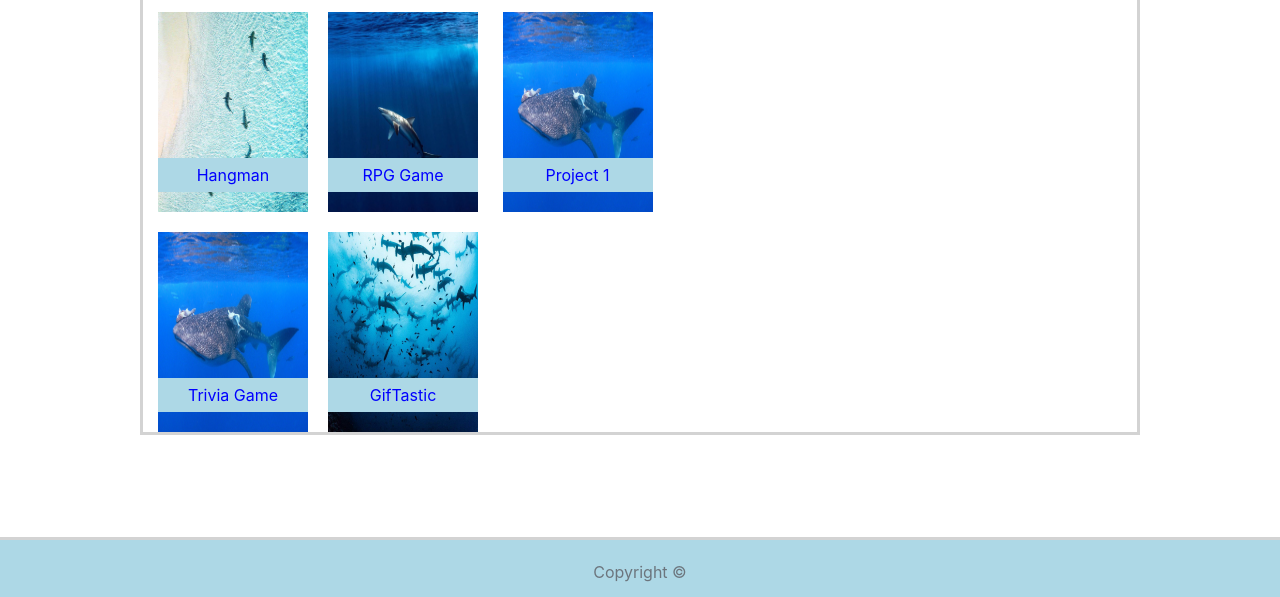
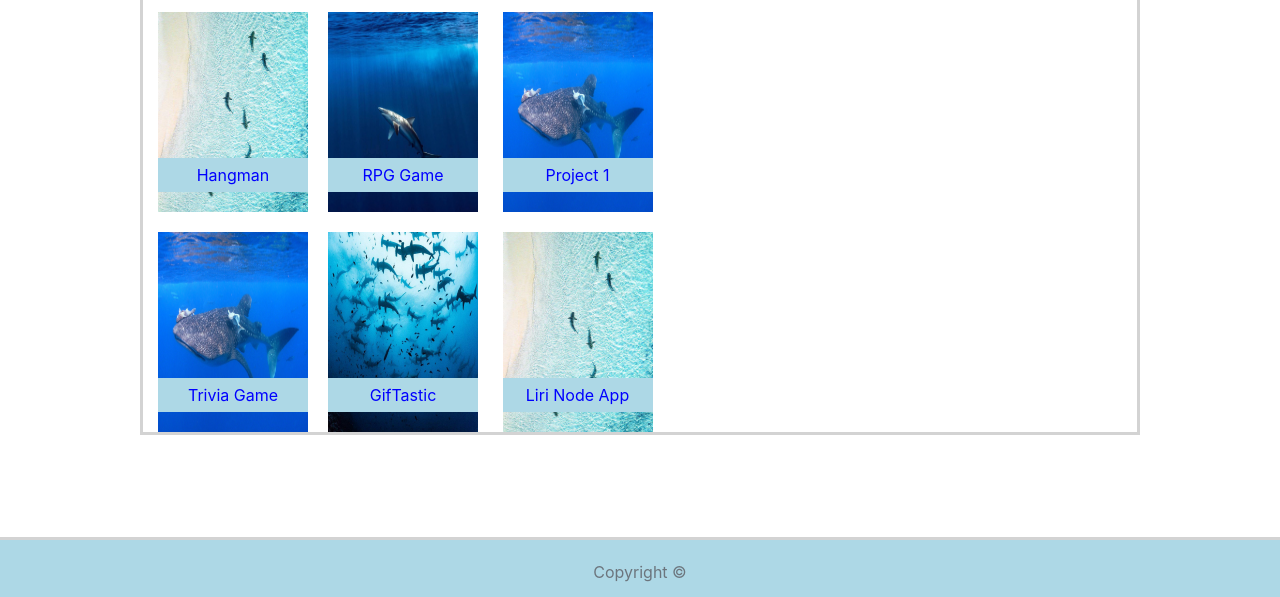
Before and after one commit to mabb0512/Bootstrap-Portfolio, a plain HTML site: page portfolio.html in a window 1280 px wide. Shown: the part 203-800 px from the top of the page. Drawn offline with nearby package versions, Linux system fonts and the light colour scheme.

Commit message:
added liri app to portfolio

```diff
--- a/portfolio.html
+++ b/portfolio.html
@@ -73,6 +73,10 @@
                                             <img class="portfolio-pic" src="assets/images/IMG_7019.JPG" alt="pic4">
                                             <div class="container-title"><a href="https://github.com/mabb0512/GifTastic" target="_blank">GifTastic</a></div>
                                         </div>
+                                        <div class="pic-container3">
+                                            <img class="portfolio-pic" src="assets/images/IMG_6296.JPG" alt="pic5">
+                                            <div class="container-title"><a href="https://mabb0512.github.io/liri-node-app/" target="_blank">Liri Node App</a></div>
+                                        </div>
                                     </div>
                                     <div>
 
```
